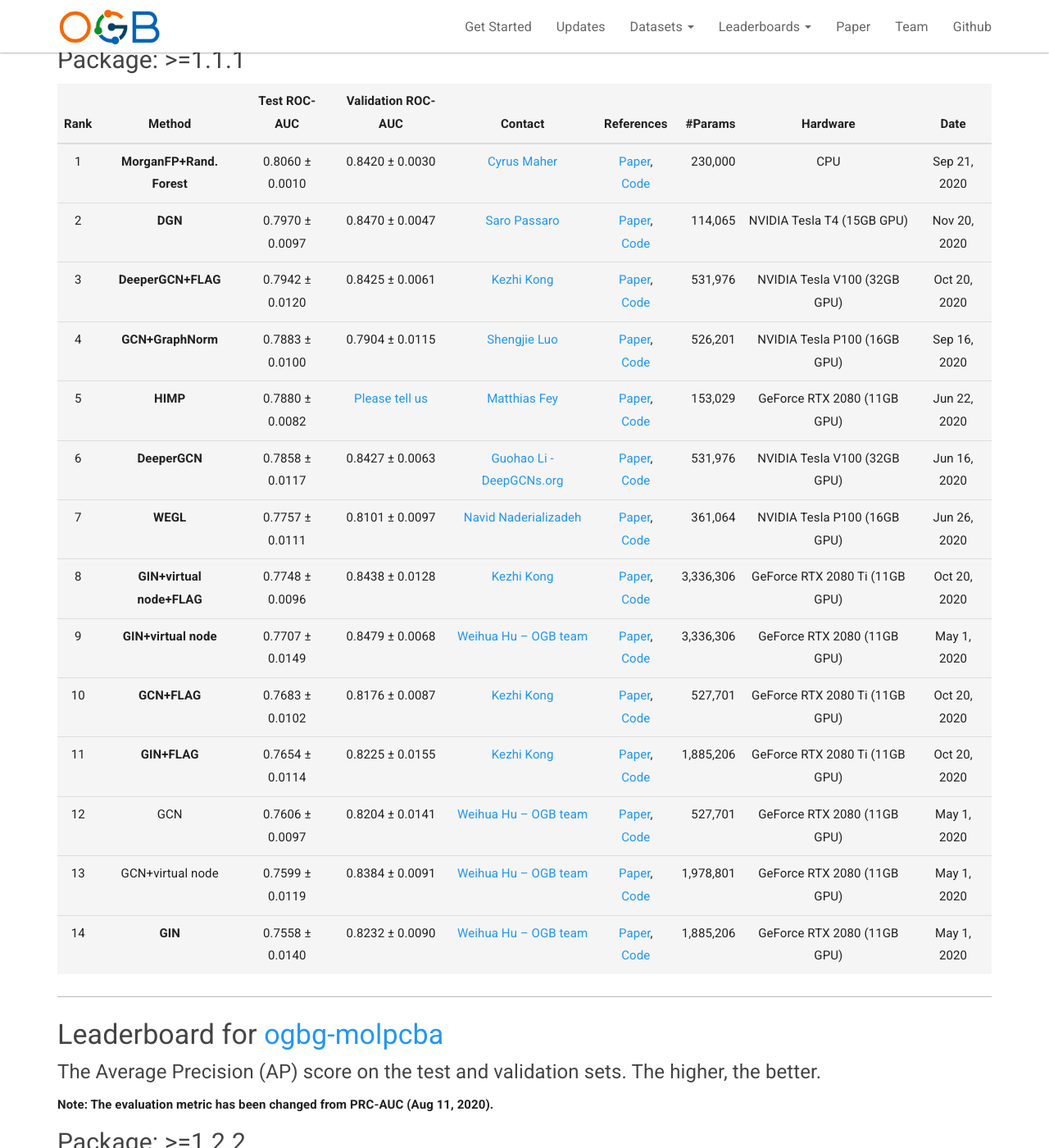
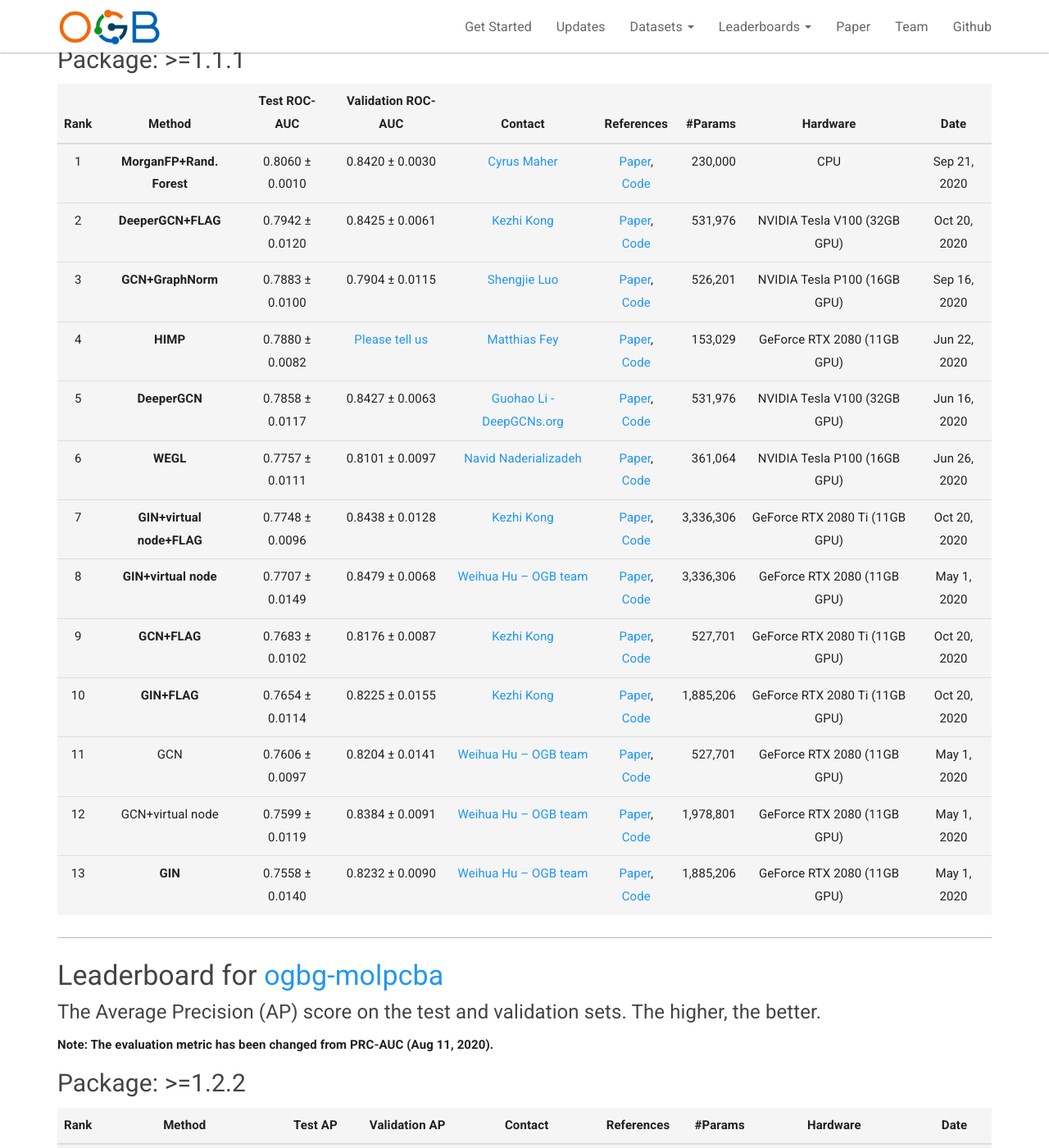
Before and after one commit to snap-stanford/ogb-web, a Jekyll site: the page built from _docs/leaderboard/leader_graphprop.md, in a window 1280 px wide and 1400 px high, scrolled down 525 px. Shown: the whole window at 82% size. Built offline with Jekyll 4.4.1, drawn with Linux system fonts in a browser that asks for light colours.

Commit message:
updateleaderboard

```diff
--- a/_docs/leaderboard/leader_graphprop.md
+++ b/_docs/leaderboard/leader_graphprop.md
@@ -24,19 +24,18 @@ The **bold** method name indicates that the implementation is **official** (by t
 | Rank  | Method | Test ROC-AUC | Validation ROC-AUC | Contact | References | #Params | Hardware | Date
 |:----:|:-----:|:------:|:-----:|:-----:|:-----:|-----:|:-----:|:-----:|
 |  1  |  **MorganFP+Rand. Forest**  | 0.8060 ± 0.0010   | 0.8420 ± 0.0030 |[Cyrus Maher](mailto:cmaher@vir.bio) | [Paper](https://pubs.acs.org/doi/10.1021/ci100050t), [Code](https://github.com/cyrusmaher/ogb-molecule-comp) | 230,000 | CPU | Sep 21, 2020 |
-|  2  |  **DGN**  | 0.7970 ± 0.0097   | 0.8470 ± 0.0047 |[Saro Passaro](mailto:sp976@cam.ac.uk) | [Paper](https://arxiv.org/pdf/2010.02863.pdf), [Code](https://github.com/Saro00/DGN) | 114,065 | NVIDIA Tesla T4 (15GB GPU) | Nov 20, 2020 |
-|  3  |  **DeeperGCN+FLAG**  | 0.7942 ± 0.0120   | 0.8425 ± 0.0061 |[Kezhi Kong](mailto:kong@cs.umd.edu) | [Paper](https://arxiv.org/abs/2010.09891), [Code](https://github.com/devnkong/FLAG) | 531,976 | NVIDIA Tesla V100 (32GB GPU) | Oct 20, 2020 |
-|  4  |  **GCN+GraphNorm**  | 0.7883 ± 0.0100   | 0.7904 ± 0.0115 |[Shengjie Luo](mailto:shengjie.luo@outlook.com) | [Paper](https://arxiv.org/abs/2009.03294), [Code](https://github.com/lsj2408/GraphNorm) | 526,201 | NVIDIA Tesla P100 (16GB GPU) | Sep 16, 2020 |
-|  5  |  **HIMP**  | 0.7880 ± 0.0082   | [Please tell us](mailto:ogb@cs.stanford.edu) |[Matthias Fey](mailto:matthias.fey@tu-dortmund.de) | [Paper](https://arxiv.org/abs/2006.12179), [Code](https://github.com/rusty1s/himp-gnn) | 153,029 | GeForce RTX 2080 (11GB GPU) | Jun 22, 2020 |
-|  6  |  **DeeperGCN**  | 0.7858 ± 0.0117   | 0.8427 ± 0.0063 |[Guohao Li - DeepGCNs.org](mailto:guohao.li@kaust.edu.sa) | [Paper](https://arxiv.org/abs/2006.07739), [Code](https://github.com/lightaime/deep_gcns_torch/tree/master/examples/ogb) | 531,976 | NVIDIA Tesla V100 (32GB GPU) | Jun 16, 2020 |
-|  7  |  **WEGL**  | 0.7757 ± 0.0111   | 0.8101 ± 0.0097 |[Navid Naderializadeh](mailto:nnaderializadeh@hrl.com) | [Paper](https://arxiv.org/abs/2006.09430), [Code](https://github.com/navid-naderi/WEGL) | 361,064 | NVIDIA Tesla P100 (16GB GPU) | Jun 26, 2020 |
-|  8  |  **GIN+virtual node+FLAG**  | 0.7748 ± 0.0096   | 0.8438 ± 0.0128 |[Kezhi Kong](mailto:kong@cs.umd.edu) | [Paper](https://arxiv.org/abs/2010.09891), [Code](https://github.com/devnkong/FLAG) | 3,336,306 | GeForce RTX 2080 Ti (11GB GPU) | Oct 20, 2020 |
-|  9  |  **GIN+virtual node**  | 0.7707 ± 0.0149   | 0.8479 ± 0.0068 |[Weihua Hu -- OGB team](mailto:weihuahu@cs.stanford.edu) | [Paper](https://arxiv.org/abs/1810.00826), [Code](https://github.com/snap-stanford/ogb/tree/master/examples/graphproppred/mol) | 3,336,306 | GeForce RTX 2080 (11GB GPU) | May 1, 2020 |
-|  10  |  **GCN+FLAG**  | 0.7683 ± 0.0102   | 0.8176 ± 0.0087 |[Kezhi Kong](mailto:kong@cs.umd.edu) | [Paper](https://arxiv.org/abs/2010.09891), [Code](https://github.com/devnkong/FLAG) | 527,701 | GeForce RTX 2080 Ti (11GB GPU) | Oct 20, 2020 |
-|  11  |  **GIN+FLAG**  | 0.7654 ± 0.0114   | 0.8225 ± 0.0155 |[Kezhi Kong](mailto:kong@cs.umd.edu) | [Paper](https://arxiv.org/abs/2010.09891), [Code](https://github.com/devnkong/FLAG) | 1,885,206 | GeForce RTX 2080 Ti (11GB GPU) | Oct 20, 2020 |
-|  12  |  GCN  | 0.7606 ± 0.0097   | 0.8204 ± 0.0141 | [Weihua Hu -- OGB team](mailto:weihuahu@cs.stanford.edu) | [Paper](https://arxiv.org/abs/1609.02907), [Code](https://github.com/snap-stanford/ogb/tree/master/examples/graphproppred/mol) | 527,701 | GeForce RTX 2080 (11GB GPU) | May 1, 2020 |
-|  13  |  GCN+virtual node  | 0.7599 ± 0.0119   | 0.8384 ± 0.0091 | [Weihua Hu -- OGB team](mailto:weihuahu@cs.stanford.edu) | [Paper](https://arxiv.org/abs/1609.02907), [Code](https://github.com/snap-stanford/ogb/tree/master/examples/graphproppred/mol) | 1,978,801 | GeForce RTX 2080 (11GB GPU) | May 1, 2020 |
-|  14  |  **GIN**  | 0.7558 ± 0.0140   | 0.8232 ± 0.0090 |[Weihua Hu -- OGB team](mailto:weihuahu@cs.stanford.edu) | [Paper](https://arxiv.org/abs/1810.00826), [Code](https://github.com/snap-stanford/ogb/tree/master/examples/graphproppred/mol) | 1,885,206 | GeForce RTX 2080 (11GB GPU) | May 1, 2020 |
+|  2  |  **DeeperGCN+FLAG**  | 0.7942 ± 0.0120   | 0.8425 ± 0.0061 |[Kezhi Kong](mailto:kong@cs.umd.edu) | [Paper](https://arxiv.org/abs/2010.09891), [Code](https://github.com/devnkong/FLAG) | 531,976 | NVIDIA Tesla V100 (32GB GPU) | Oct 20, 2020 |
+|  3  |  **GCN+GraphNorm**  | 0.7883 ± 0.0100   | 0.7904 ± 0.0115 |[Shengjie Luo](mailto:shengjie.luo@outlook.com) | [Paper](https://arxiv.org/abs/2009.03294), [Code](https://github.com/lsj2408/GraphNorm) | 526,201 | NVIDIA Tesla P100 (16GB GPU) | Sep 16, 2020 |
+|  4  |  **HIMP**  | 0.7880 ± 0.0082   | [Please tell us](mailto:ogb@cs.stanford.edu) |[Matthias Fey](mailto:matthias.fey@tu-dortmund.de) | [Paper](https://arxiv.org/abs/2006.12179), [Code](https://github.com/rusty1s/himp-gnn) | 153,029 | GeForce RTX 2080 (11GB GPU) | Jun 22, 2020 |
+|  5  |  **DeeperGCN**  | 0.7858 ± 0.0117   | 0.8427 ± 0.0063 |[Guohao Li - DeepGCNs.org](mailto:guohao.li@kaust.edu.sa) | [Paper](https://arxiv.org/abs/2006.07739), [Code](https://github.com/lightaime/deep_gcns_torch/tree/master/examples/ogb) | 531,976 | NVIDIA Tesla V100 (32GB GPU) | Jun 16, 2020 |
+|  6  |  **WEGL**  | 0.7757 ± 0.0111   | 0.8101 ± 0.0097 |[Navid Naderializadeh](mailto:nnaderializadeh@hrl.com) | [Paper](https://arxiv.org/abs/2006.09430), [Code](https://github.com/navid-naderi/WEGL) | 361,064 | NVIDIA Tesla P100 (16GB GPU) | Jun 26, 2020 |
+|  7  |  **GIN+virtual node+FLAG**  | 0.7748 ± 0.0096   | 0.8438 ± 0.0128 |[Kezhi Kong](mailto:kong@cs.umd.edu) | [Paper](https://arxiv.org/abs/2010.09891), [Code](https://github.com/devnkong/FLAG) | 3,336,306 | GeForce RTX 2080 Ti (11GB GPU) | Oct 20, 2020 |
+|  8  |  **GIN+virtual node**  | 0.7707 ± 0.0149   | 0.8479 ± 0.0068 |[Weihua Hu -- OGB team](mailto:weihuahu@cs.stanford.edu) | [Paper](https://arxiv.org/abs/1810.00826), [Code](https://github.com/snap-stanford/ogb/tree/master/examples/graphproppred/mol) | 3,336,306 | GeForce RTX 2080 (11GB GPU) | May 1, 2020 |
+|  9  |  **GCN+FLAG**  | 0.7683 ± 0.0102   | 0.8176 ± 0.0087 |[Kezhi Kong](mailto:kong@cs.umd.edu) | [Paper](https://arxiv.org/abs/2010.09891), [Code](https://github.com/devnkong/FLAG) | 527,701 | GeForce RTX 2080 Ti (11GB GPU) | Oct 20, 2020 |
+|  10  |  **GIN+FLAG**  | 0.7654 ± 0.0114   | 0.8225 ± 0.0155 |[Kezhi Kong](mailto:kong@cs.umd.edu) | [Paper](https://arxiv.org/abs/2010.09891), [Code](https://github.com/devnkong/FLAG) | 1,885,206 | GeForce RTX 2080 Ti (11GB GPU) | Oct 20, 2020 |
+|  11  |  GCN  | 0.7606 ± 0.0097   | 0.8204 ± 0.0141 | [Weihua Hu -- OGB team](mailto:weihuahu@cs.stanford.edu) | [Paper](https://arxiv.org/abs/1609.02907), [Code](https://github.com/snap-stanford/ogb/tree/master/examples/graphproppred/mol) | 527,701 | GeForce RTX 2080 (11GB GPU) | May 1, 2020 |
+|  12  |  GCN+virtual node  | 0.7599 ± 0.0119   | 0.8384 ± 0.0091 | [Weihua Hu -- OGB team](mailto:weihuahu@cs.stanford.edu) | [Paper](https://arxiv.org/abs/1609.02907), [Code](https://github.com/snap-stanford/ogb/tree/master/examples/graphproppred/mol) | 1,978,801 | GeForce RTX 2080 (11GB GPU) | May 1, 2020 |
+|  13  |  **GIN**  | 0.7558 ± 0.0140   | 0.8232 ± 0.0090 |[Weihua Hu -- OGB team](mailto:weihuahu@cs.stanford.edu) | [Paper](https://arxiv.org/abs/1810.00826), [Code](https://github.com/snap-stanford/ogb/tree/master/examples/graphproppred/mol) | 1,885,206 | GeForce RTX 2080 (11GB GPU) | May 1, 2020 |
 
 
 <a name="ogbg-molpcba"/>
```
